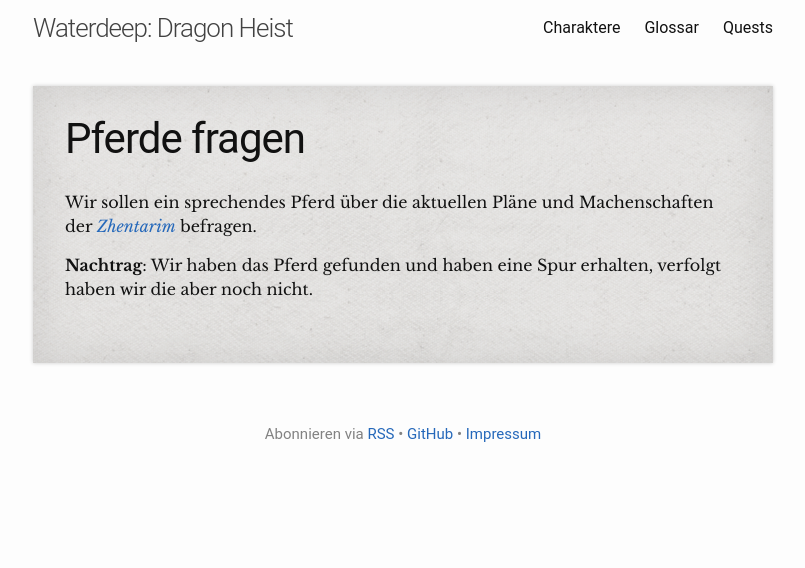
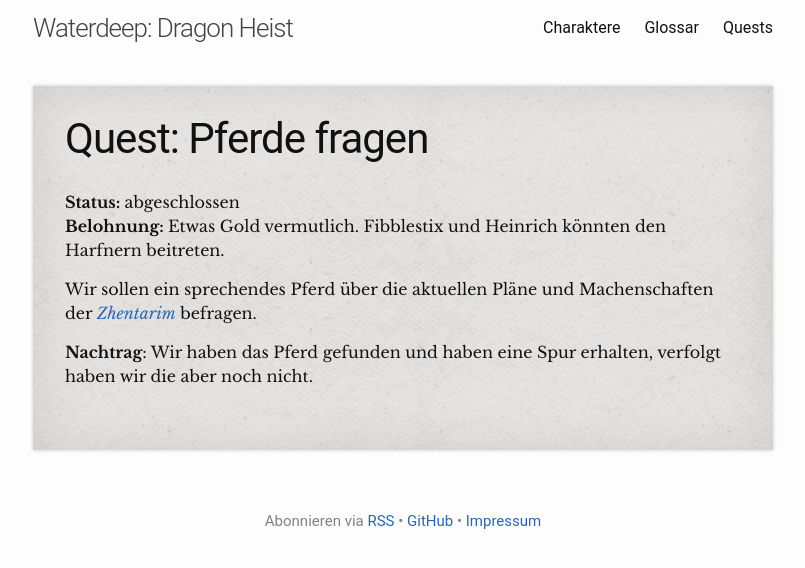
Before and after one commit to Wayneoween/dnd5e_story_wdh, a Jekyll site: the page built from _quests/pferde_fragen.md, in a window 1280 px wide. Shown: the top 568 px of the page, without its empty margins (237-1042 px from the left). Built offline with Jekyll 4.4.1, drawn with Linux system fonts in a browser that asks for light colours; some web fonts are replaced.

Commit message:
Quest-Seiten wieder reparieren
Das Layout muss quest sein, damit auch auf den Einzelseiten Status und
Belohnung gerendert werden, was mit page nicht der Fall wäre.

```diff
--- a/_quests/pferde_fragen.md
+++ b/_quests/pferde_fragen.md
@@ -2,7 +2,7 @@
 title: Pferde fragen
 status: abgeschlossen
 reward: Etwas Gold vermutlich. Fibblestix und Heinrich könnten den Harfnern beitreten.
-layout: page
+layout: quest
 ---
 
 Wir sollen ein sprechendes Pferd  über die aktuellen Pläne und Machenschaften
```
Also changed, not shown: _quests/den_eremiten_fragen.md (+1 -1 lines), _quests/eine_kleine_vogelscheuche.md (+1 -1 lines), _quests/floon_blagmaar_suchen.md (+1 -1 lines), _quests/taschentuecher_stehlen.md (+1 -1 lines).
